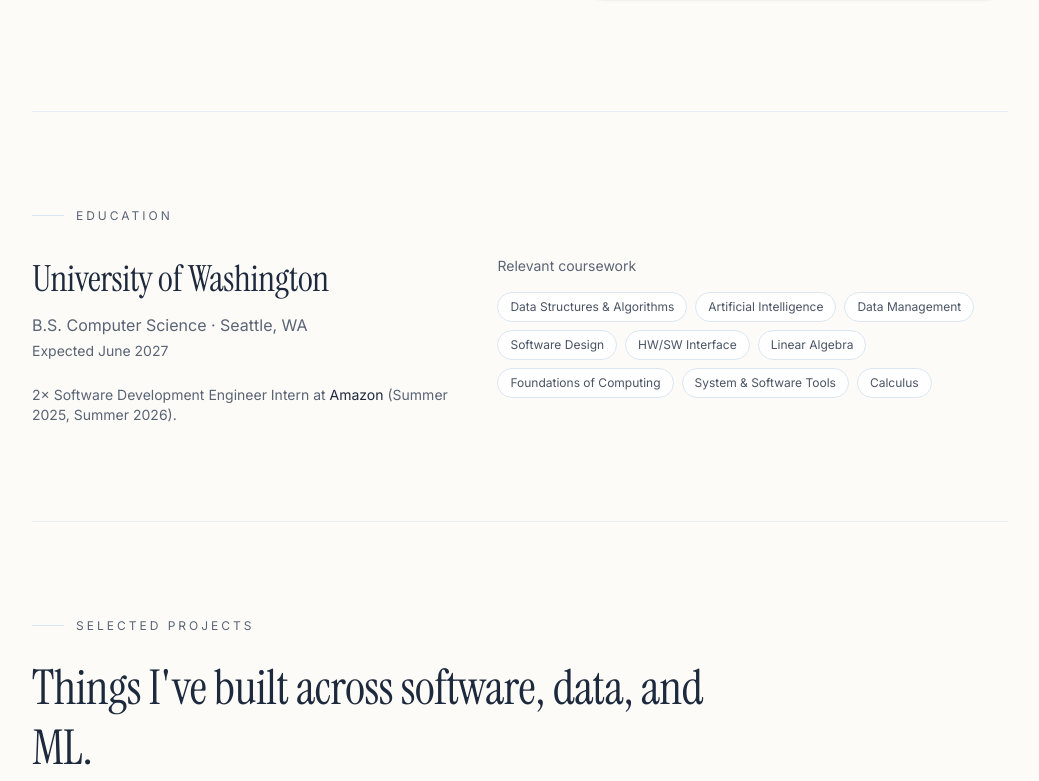
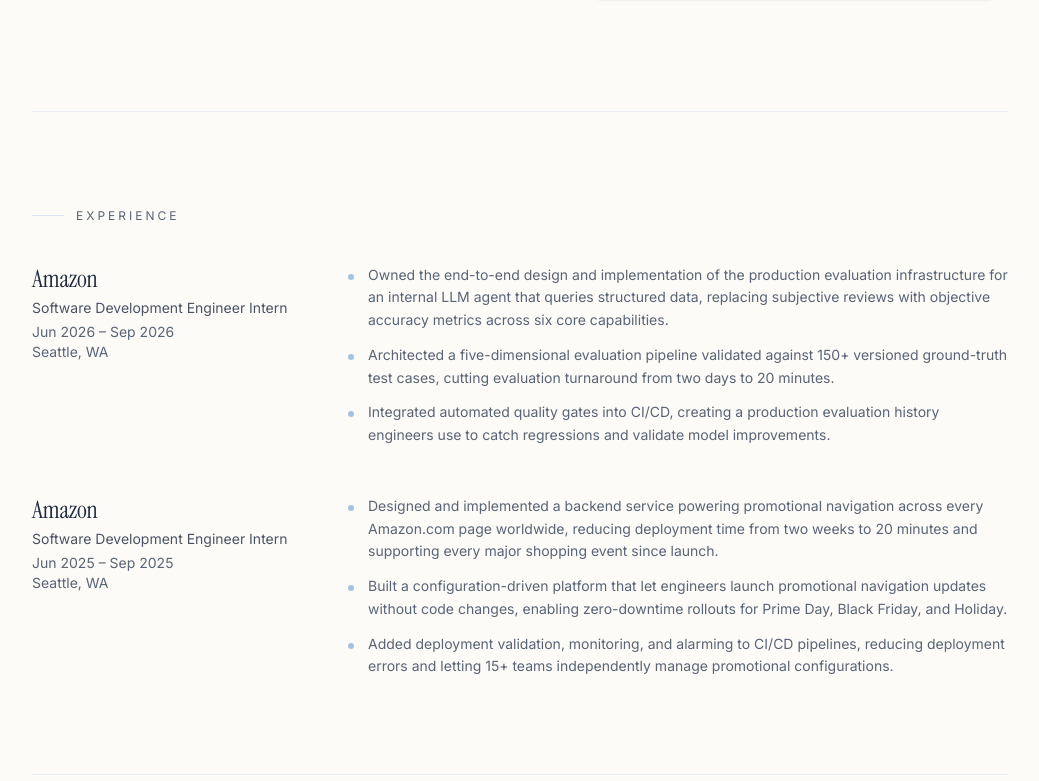
Before and after one commit to vasudhanarayanan/portfolio, a React (Vite) app: page / in a window 1280 px wide. Shown: the part 759-1540 px from the top of the page, without its empty margins (120-1159 px from the left). Built offline with nearby package versions, Linux system fonts and the light colour scheme.

Commit message:
Add a separate Experience section for Amazon SDE internships

```diff
--- a/src/components/portfolio/Portfolio.tsx
+++ b/src/components/portfolio/Portfolio.tsx
@@ -3,9 +3,43 @@
 
 const NAV = [
   { href: "#about", label: "About" },
+  { href: "#experience", label: "Experience" },
   { href: "#education", label: "Education" },
   { href: "#projects", label: "Projects" },
   { href: "#contact", label: "Contact" },
+];
+
+type Experience = {
+  company: string;
+  role: string;
+  period: string;
+  location: string;
+  bullets: string[];
+};
+
+const EXPERIENCE: Experience[] = [
+  {
+    company: "Amazon",
+    role: "Software Development Engineer Intern",
+    period: "Jun 2026 – Sep 2026",
+    location: "Seattle, WA",
+    bullets: [
+      "Owned the end-to-end design and implementation of the production evaluation infrastructure for an internal LLM agent that queries structured data, replacing subjective reviews with objective accuracy metrics across six core capabilities.",
+      "Architected a five-dimensional evaluation pipeline validated against 150+ versioned ground-truth test cases, cutting evaluation turnaround from two days to 20 minutes.",
+      "Integrated automated quality gates into CI/CD, creating a production evaluation history engineers use to catch regressions and validate model improvements.",
+    ],
+  },
+  {
+    company: "Amazon",
+    role: "Software Development Engineer Intern",
+    period: "Jun 2025 – Sep 2025",
+    location: "Seattle, WA",
+    bullets: [
+      "Designed and implemented a backend service powering promotional navigation across every Amazon.com page worldwide, reducing deployment time from two weeks to 20 minutes and supporting every major shopping event since launch.",
+      "Built a configuration-driven platform that let engineers launch promotional navigation updates without code changes, enabling zero-downtime rollouts for Prime Day, Black Friday, and Holiday.",
+      "Added deployment validation, monitoring, and alarming to CI/CD pipelines, reducing deployment errors and letting 15+ teams independently manage promotional configurations.",
+    ],
+  },
 ];
 
 const COURSEWORK = [
@@ -172,6 +206,36 @@
           </div>
         </section>
 
+        {/* Experience */}
+        <section id="experience" className="border-t border-border/60 py-24">
+          <SectionLabel>Experience</SectionLabel>
+          <div className="mt-10 space-y-12">
+            {EXPERIENCE.map((e, i) => (
+              <div
+                key={`${e.company}-${i}`}
+                className="grid gap-4 md:grid-cols-[1fr_2.2fr]"
+              >
+                <div>
+                  <h3 className="font-display text-2xl leading-tight">{e.company}</h3>
+                  <p className="mt-1 text-sm text-foreground/80">{e.role}</p>
+                  <p className="mt-1 text-sm text-muted-foreground">{e.period}</p>
+                  <p className="text-sm text-muted-foreground">{e.location}</p>
+                </div>
+                <ul className="space-y-3">
+                  {e.bullets.map((b, bi) => (
+                    <li
+                      key={bi}
+                      className="relative pl-5 text-sm leading-relaxed text-muted-foreground before:absolute before:left-0 before:top-2.5 before:h-1.5 before:w-1.5 before:rounded-full before:bg-primary/70"
+                    >
+                      {b}
+                    </li>
+                  ))}
+                </ul>
+              </div>
+            ))}
+          </div>
+        </section>
+
         {/* Education */}
         <section id="education" className="border-t border-border/60 py-24">
           <SectionLabel>Education</SectionLabel>
@@ -184,11 +248,7 @@
                 B.S. Computer Science · Seattle, WA
               </p>
               <p className="mt-1 text-sm text-muted-foreground">
-                Expected June 2027
-              </p>
-              <p className="mt-6 text-sm text-muted-foreground">
-                2× Software Development Engineer Intern at{" "}
-                <span className="text-foreground">Amazon</span> (Summer 2025, Summer 2026).
+                Minor in Data Science · Expected June 2027
               </p>
             </div>
             <div>
```
